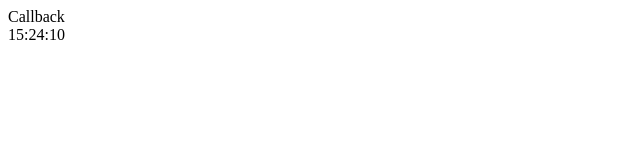
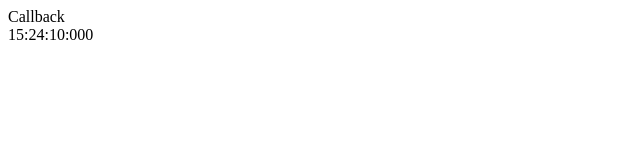
Before and after one commit to duttrohan0302/module-6, a plain HTML site: page 1. 12-08-2022/concept/2.async.html in a window 1280 px wide. Shown: the full height of the page, 0-640 px from the left. Drawn offline with Linux system fonts and the light colour scheme.

Commit message:
set timeout

```diff
--- a/1. 12-08-2022/concept/2.async.html
+++ b/1. 12-08-2022/concept/2.async.html
@@ -31,10 +31,12 @@
             const hh = dt.getHours().toString().padStart(2,'0');
             const min = dt.getMinutes().toString().padStart(2,'0');
             const sec = dt.getSeconds().toString().padStart(2,'0');
+            const ms = dt.getMilliseconds().toString().padStart(3,'0');
 
             // document.getElementById("root").innerHTML = dt.getHours() + ":" + dt.getMinutes() + ":" + dt.getSeconds()
-            document.getElementById("root").innerHTML = `${hh}:${min}:${sec}`
+            document.getElementById("root").innerHTML = `${hh}:${min}:${sec}:${ms}`
 
+            setTimeout(displayTime,1);
         }
 
         let str = "rohandutt";
@@ -45,7 +47,12 @@
 
         displayTime()
 
-        setInterval(displayTime,1000)
+        // setInterval(displayTime,1)
+
+
+
+        // We created a clock using set interval
+        // Can we create a clock using set timeout, if yes how?
     </script>
 </body>
 </html>
```
